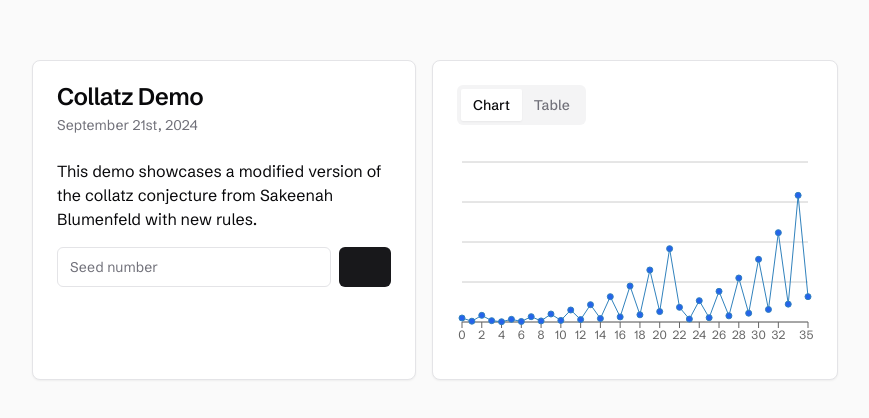
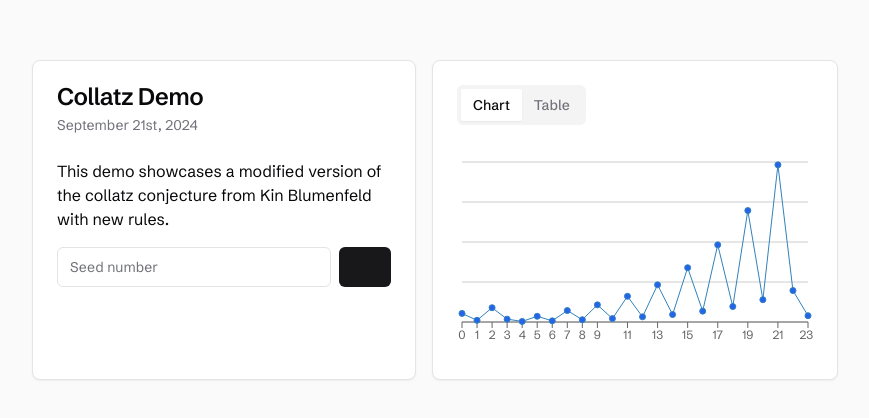
Before and after one commit to ecsbeats/sakeenah, a Next.js app: page /collatz in a window 1280 px wide. Shown: the part 180-598 px from the top of the page, without its empty margins (205-1074 px from the left). Built offline with nearby package versions, Linux system fonts and the light colour scheme; some icons are missing.

Commit message:
change it to Kin

```diff
--- a/app/collatz/page.tsx
+++ b/app/collatz/page.tsx
@@ -78,7 +78,7 @@ const computeSeries = (seed: number) => {
             ...nextNum
         })
         n = nextNum.number
-        if (usedNumbers.has(n)) {
+        if (n == 11) {
             break
         }
         usedNumbers.add(n)
@@ -108,7 +108,7 @@ export default function Collatz() {
                     <CardDescription>September 21st, 2024</CardDescription>
                 </CardHeader>
                 <CardContent>
-                        <p>This demo showcases a modified version of the collatz conjecture from Sakeenah Blumenfeld with new rules.</p>
+                        <p>This demo showcases a modified version of the collatz conjecture from Kin Blumenfeld with new rules.</p>
                         <form onSubmit={(e) => {
                             e.preventDefault()
                             setChartData(computeSeries(seed))
@@ -167,11 +167,7 @@ export default function Collatz() {
                                 </TableBody>
                                 <TableFooter>
                                     <TableRow>
-                                        <TableCell colSpan={3}>Looped Number</TableCell>
-                                        <TableCell className="text-right">{chartData[chartData.length - 1].number}</TableCell>
-                                    </TableRow>
-                                    <TableRow>
-                                        <TableCell colSpan={3}>Num Iterations</TableCell>
+                                        <TableCell colSpan={3}>Number of Iterations Before Loop</TableCell>
                                         <TableCell className="text-right">{chartData.length - 1}</TableCell>
                                     </TableRow>
                                 </TableFooter>
--- a/app/layout.tsx
+++ b/app/layout.tsx
@@ -8,8 +8,8 @@ import { MathJaxContext } from "better-react-mathjax";
 const schibsted_grotesk = Schibsted_Grotesk({ subsets: ["latin"] });
 
 export const metadata: Metadata = {
-  title: "Sakeenah",
-  description: "By Adam Blumenfeld",
+  title: "Kin Blumenfeld",
+  description: "Collatz conjecture",
 };
 
 export const viewport: Viewport = {
--- a/app/page.tsx
+++ b/app/page.tsx
@@ -7,7 +7,7 @@ export default function Home() {
     <main className="flex flex-col gap-4 w-full justify-center items-center">
       <div>
         <h1 className="text-4xl lg:text-5xl">
-          Sakeenah
+          Kin Blumenfeld
         </h1>
       </div>
       <div>
```
